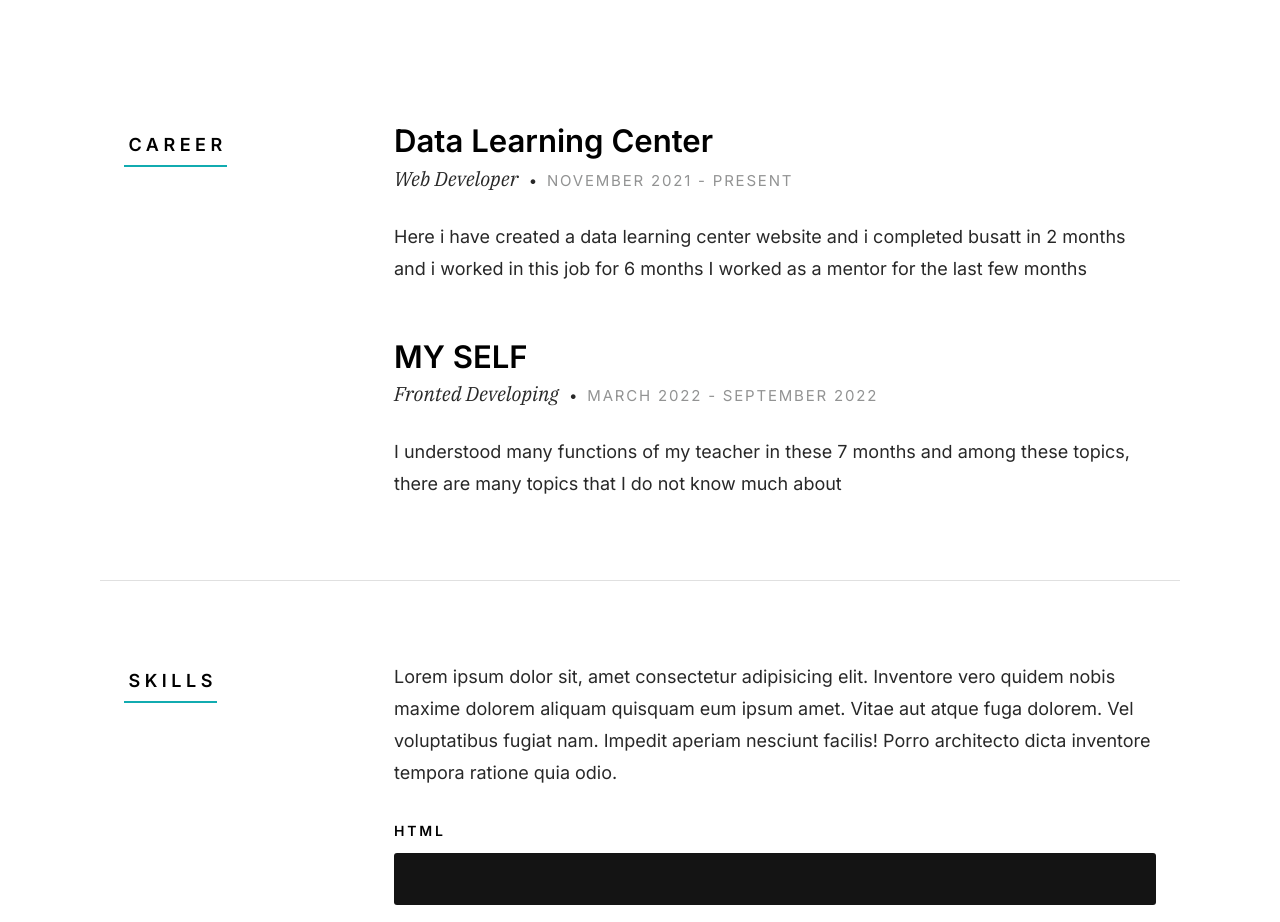
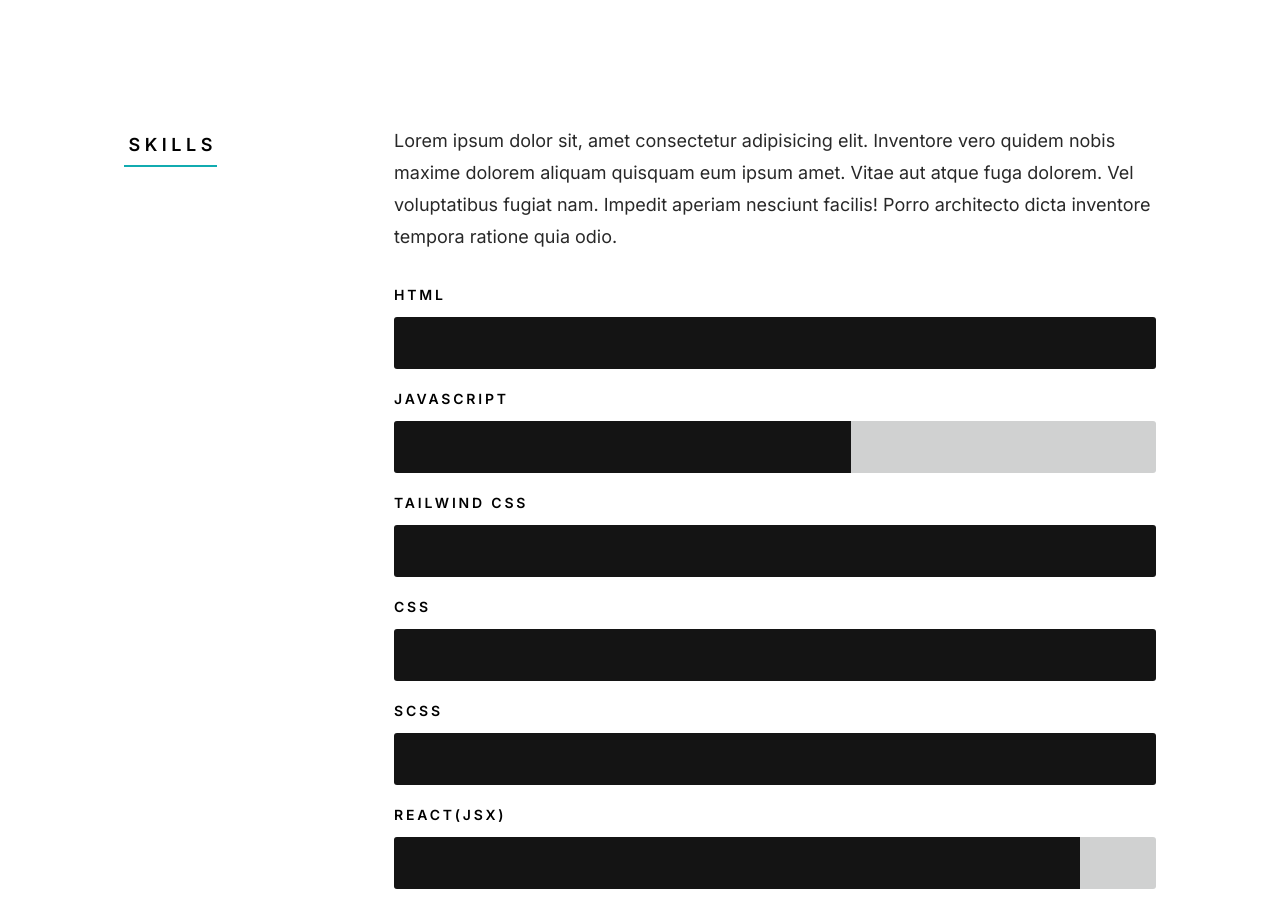
Before and after one commit to SultanovU/sultanov, a plain HTML site: page index.html in a window 1280 px wide. Shown: the part 1700-2622 px from the top of the page. Drawn offline with Linux system fonts and the light colour scheme.

Commit message:
Update index.html

```diff
--- a/index.html
+++ b/index.html
@@ -128,56 +128,6 @@
 
 
     <section id="resume" class="s-resume target-section">
-
-        <div class="row s-resume__section">
-            <div class="column large-3 tab-12">
-                <h3 class="section-header-allcaps">Career</h3>
-            </div>
-            <div class="column large-9 tab-12">
-                <div class="resume-block">
-
-                    <div class="resume-block__header">
-                        <h4 class="h3">Data Learning Center</h4>
-                        <p class="resume-block__header-meta">
-                            <span>Web Developer</span>
-                            <span class="resume-block__header-date">
-                                November 2021 - Present
-                            </span>
-                        </p>
-                    </div>
-
-                    <p>
-                        Here i have created a data learning center website and i completed busatt in 2 months and i worked in this job for 6 months
-                        I worked as a mentor for the last few months
-                    </p>
-
-                </div> <!-- end resume-block -->
-
-                <div class="resume-block">
-
-                    <div class="resume-block__header">
-                        <h4 class="h3">MY SELF</h4>
-                        <p class="resume-block__header-meta">
-                            <span>Fronted Developing</span>
-                            <span class="resume-block__header-date">
-                                March 2022 - September 2022
-                            </span>
-                        </p>
-                    </div>
-
-                    <p>
-                        I understood many functions of my teacher in these 7 months
-                        and among these topics, there are many topics that I do not know much about
-                    </p>
-
-                </div> <!-- end resume-block -->
-            </div>
-        </div> <!-- s-resume__section -->
-
-
-
-
-
         <div class="row s-resume__section">
             <div class="column large-3 tab-12">
                 <h3 class="section-header-allcaps">Skills</h3>
```
